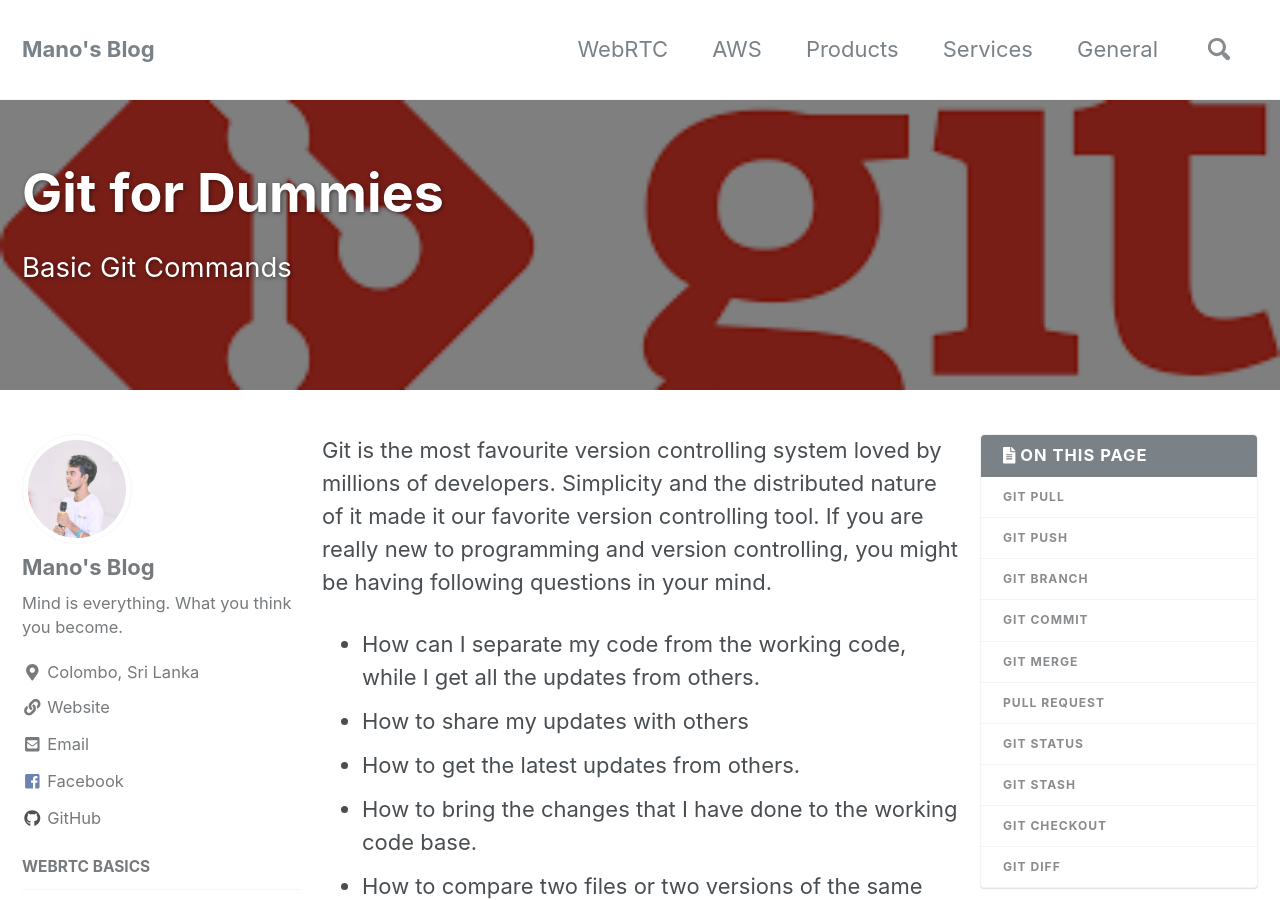
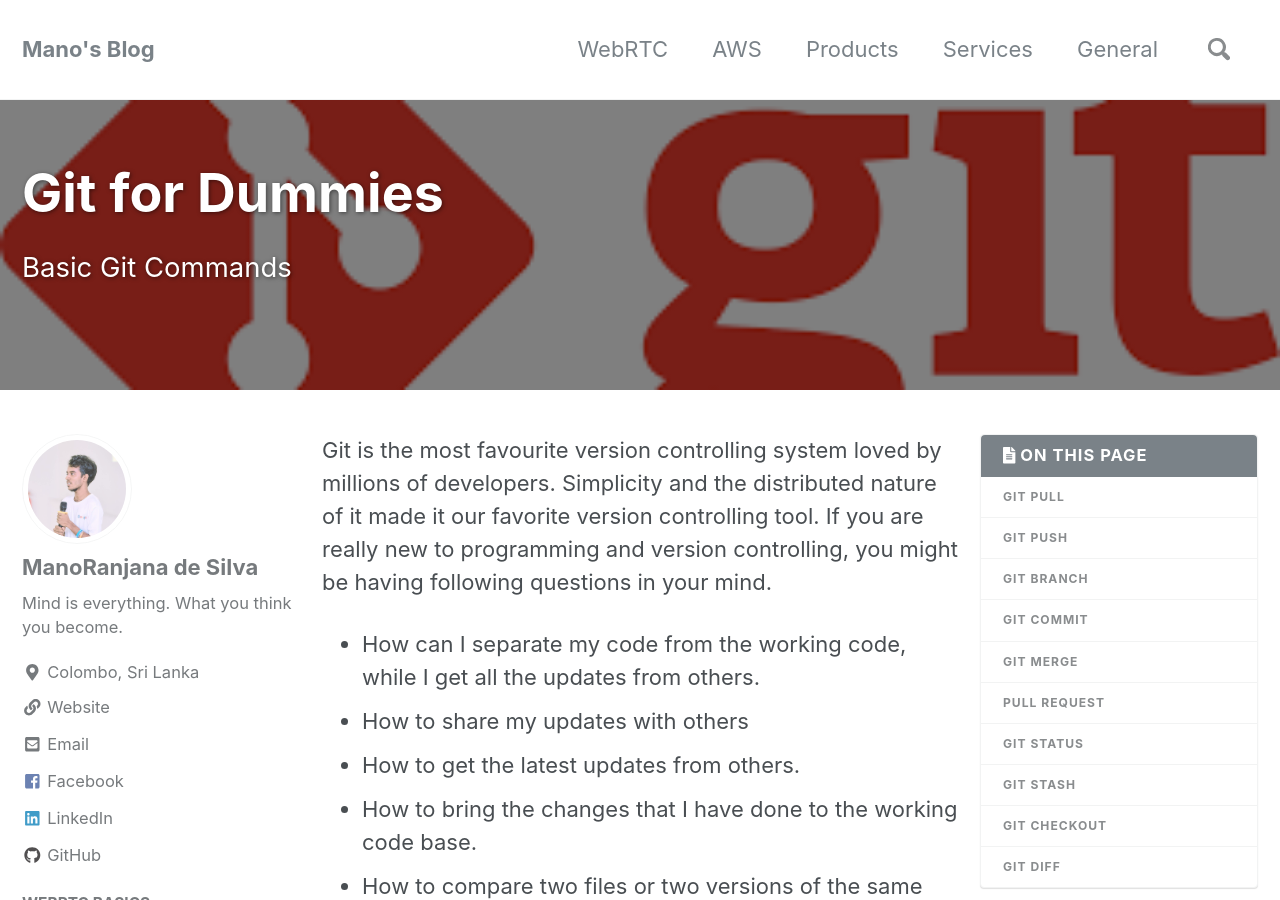
Before and after one commit to manoranjanads/mano-blog.github.io, a Jekyll site: the page built from _general/2018-05-31-git-for-dummies.md, in a window 1280 px wide and 900 px high. Built offline with Jekyll 4.4.1, drawn with Linux system fonts in a browser that asks for light colours; nearby versions of some CDN libraries; comment, search, counter and statistics services are not loaded; a style sheet for code colours, icons or effects is not loaded.

Commit message:
Bug fixes

```diff
--- a/_config.yml
+++ b/_config.yml
@@ -107,7 +107,7 @@ analytics:
 
 # Site Author
 author:
-  name             : *name # *name is a YAML reference pointing to the &anchor earlier
+  name             : "ManoRanjana de Silva"  #*name # *name is a YAML reference pointing to the &anchor earlier
   avatar           : "/assets/images/authors/ManoRanjana.jpg"
   bio              : "Mind is everything. What you think you become."
   location         : "Colombo, Sri Lanka"
@@ -126,7 +126,7 @@ author:
   keybase          :
   instagram        :
   lastfm           :
-  linkedin         :
+  linkedin         : "mrlinkedin94"
   pinterest        :
   soundcloud       :
   stackoverflow    : # https://stackoverflow.com/users/123456/username
```
